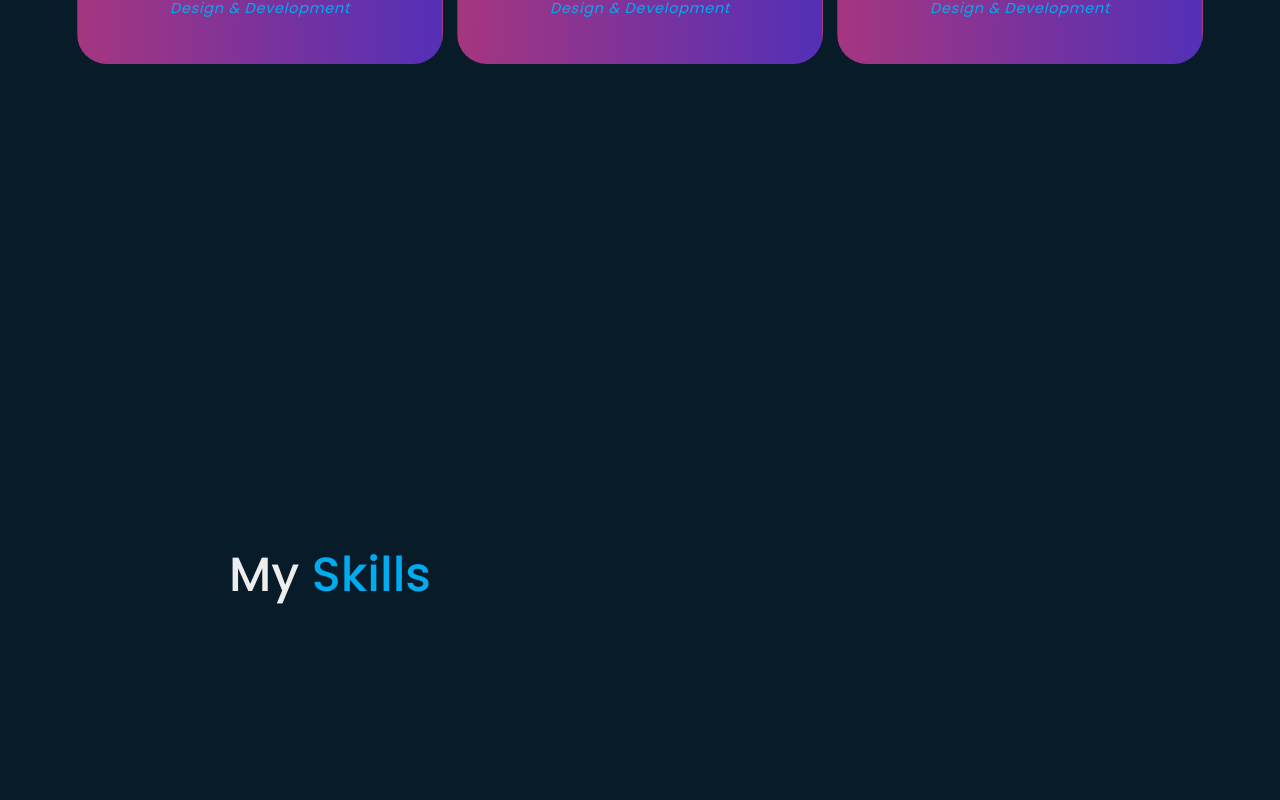
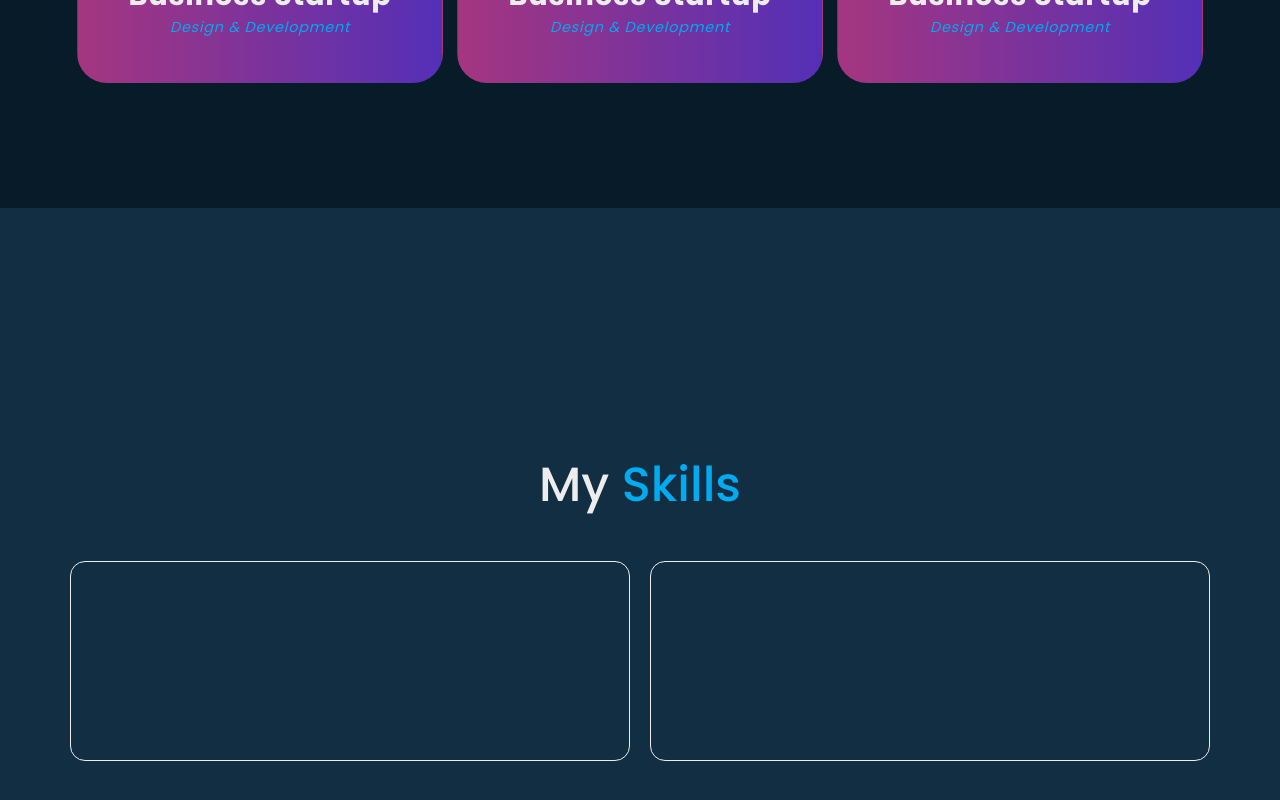
Before and after one commit to lingloktin/portfolio, a React (Create React App) app: page / in a window 1280 px wide. Shown: the part 3021-3821 px from the top of the page. Built offline with nearby package versions, Linux system fonts and the light colour scheme.

Commit message:
Update App.css

```diff
--- a/src/App.css
+++ b/src/App.css
@@ -13,6 +13,8 @@
 }
 
 :root {
+  --black:rgb(18, 18, 18);
+  --white: rgb(237, 237, 237);
   --bg-color: rgb(8, 27, 41);
   --second-bg-color: rgb(17, 46, 66);
   --text-color: rgb(237, 237, 237);
@@ -61,11 +63,11 @@ nav.navbar {
   display: flex;
   justify-content: space-between;
   align-items: center;
-  transition: 0.32s ease-in-out;
+  transition: 0.4s ease-in-out;
 }
 nav.navbar.scrolled {
-  padding: 0px 0;
-  background-color: #121212;
+  padding: 10px 0;
+  background-color:var(--black);
 }
 nav.navbar a.navbar-brand {
   width: 9%;
@@ -368,6 +370,7 @@ li {
 /************ Projects Css ************/
 .projects {
   flex-direction: column;
+  gap: 2rem;
 }
 .projects .nav.nav-pills {
   width: 50%;
@@ -566,3 +569,19 @@ li {
 .proj-link a:hover::before {
   width: 100%;
 }
+
+/************ Skills Css ************/
+.skills {
+  flex-direction: column;
+  gap: 2rem;
+  background-color: var(--second-bg-color);
+}
+.skills .skills-row{
+  gap: 2rem;
+}
+.skills .frontend-box{
+  width: 100%;
+  height: 200px;
+  border: 1px solid var(--white);
+  border-radius: 15px;
+}
```
